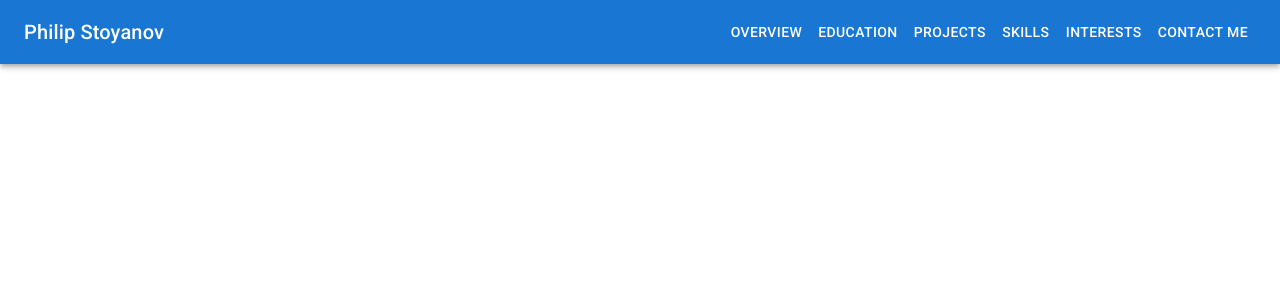
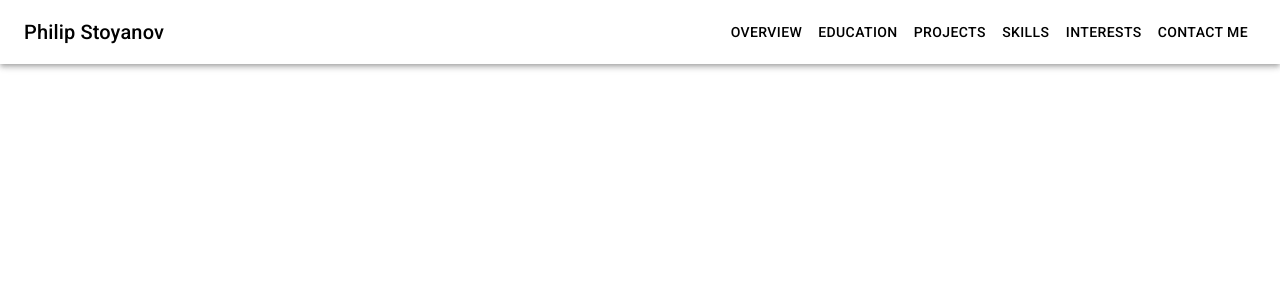
Before and after one commit to pkstoy13/SWE-Portfolio, a Next.js app: page /nav in a window 1280 px wide. Shown: the top 300 px of the page. Built offline with nearby package versions, Linux system fonts and the light colour scheme.

Commit message:
testing inherit color

```diff
--- a/src/app/nav/page.tsx
+++ b/src/app/nav/page.tsx
@@ -8,7 +8,11 @@ import Button from "@mui/material/Button";
 export default function ButtonAppBar() {
   return (
     <Box sx={{ flexGrow: 1 }}>
-      <AppBar position="static" className="bg-gray-700">
+      <AppBar
+        position="static"
+        className="text-white bg-gray-700 "
+        color="inherit"
+      >
         <Toolbar>
           <Typography variant="h6" component="div" sx={{ flexGrow: 1 }}>
             Philip Stoyanov
```
